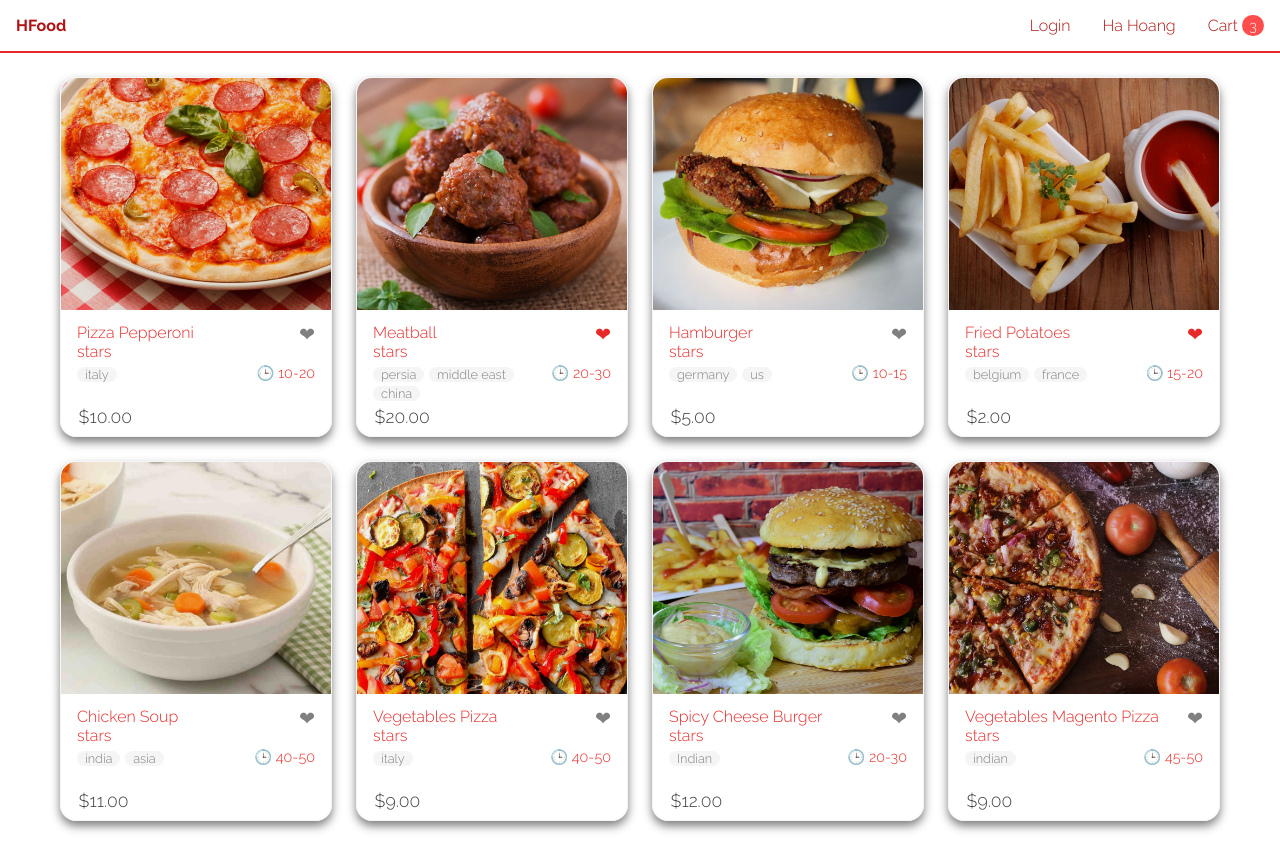
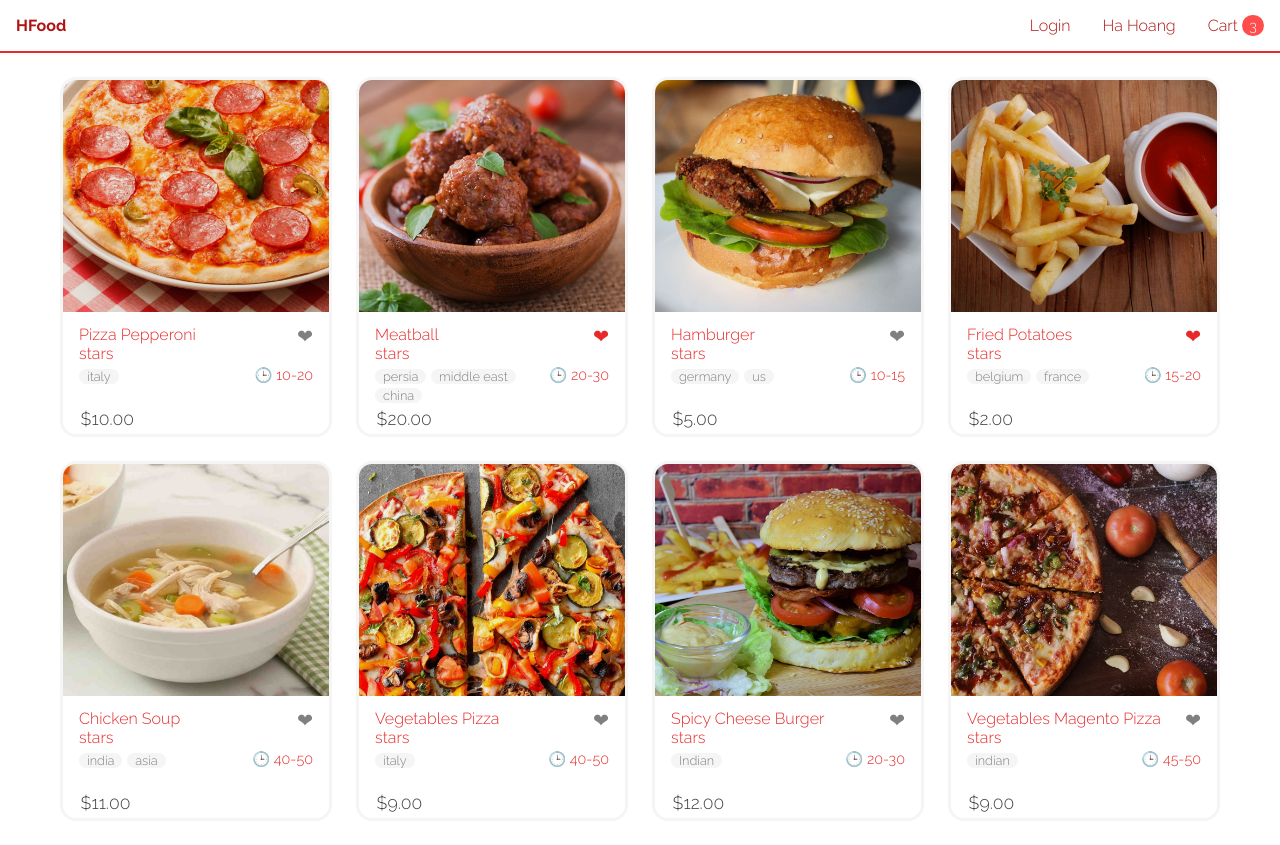
Before and after one commit to bhoangha276/Order-delivery-app.cli, an Angular app in the folder user/: page / in a window 1280 px wide. Built offline with nearby package versions, Linux system fonts and the light colour scheme.

Commit message:
style: change some css for the Home component

```diff
--- a/user/src/app/pages/home/home.component.css
+++ b/user/src/app/pages/home/home.component.css
@@ -18,21 +18,21 @@ li a {
   display: flex;
   flex-direction: column;
 
-  border: 1px solid whitesmoke;
+  border: 3px solid whitesmoke;
   border-radius: 1rem;
   overflow: hidden;
 
   color: #e72929;
 
-  transition-delay: 0.6s;
-  transition-duration: 0.9s;
-  box-shadow: 0px 5px 10px 0px rgba(0, 0, 0, 0.5);
+  transition-delay: 0s;
+  transition-duration: 0.6s;
 }
 
 li a:hover {
   cursor: pointer;
   transform: scale(1.03);
   filter: brightness(110%);
+  box-shadow: 0px 5px 10px 0px rgba(0, 0, 0, 0.5);
 }
 
 li a img {
```
